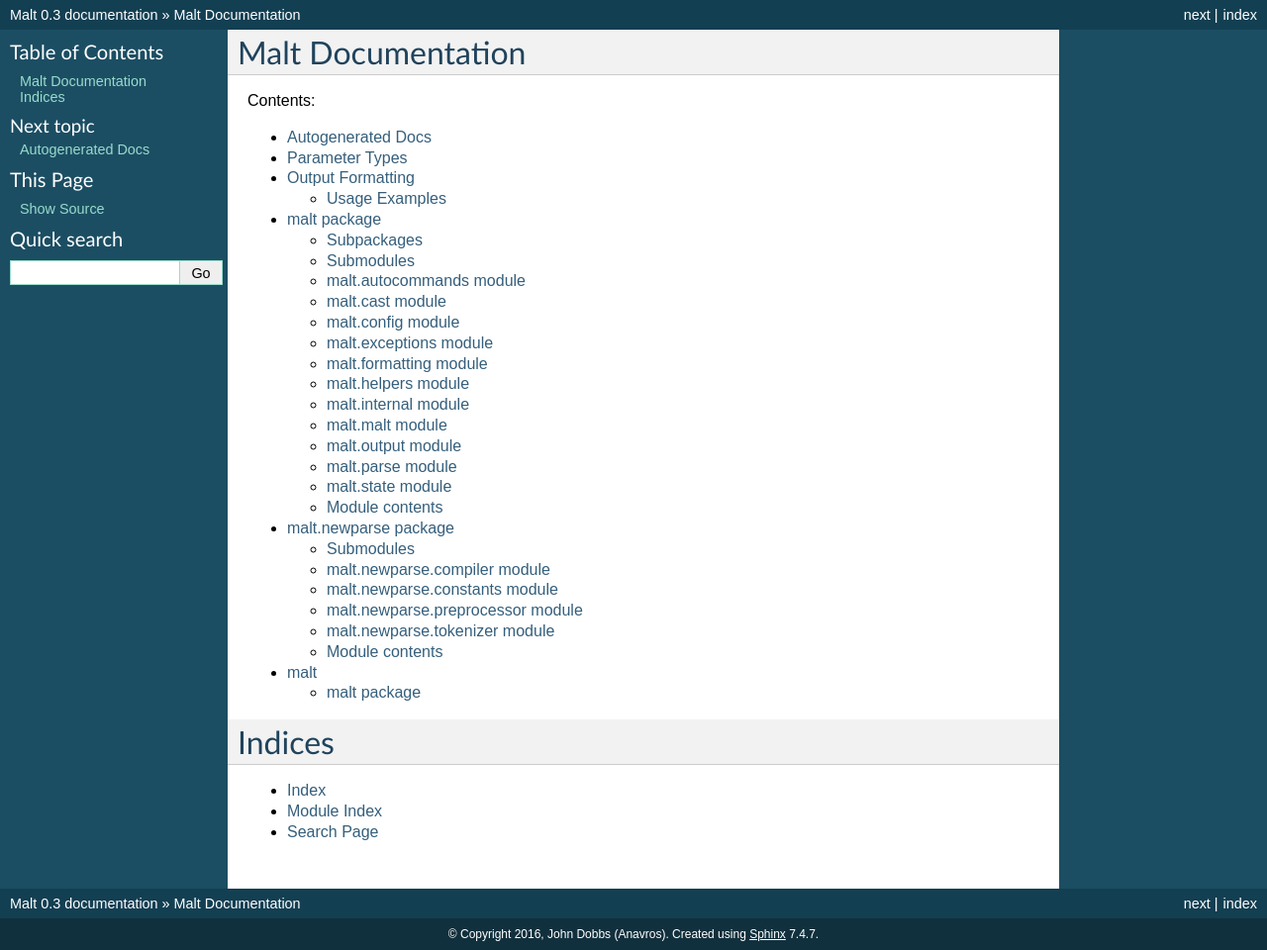
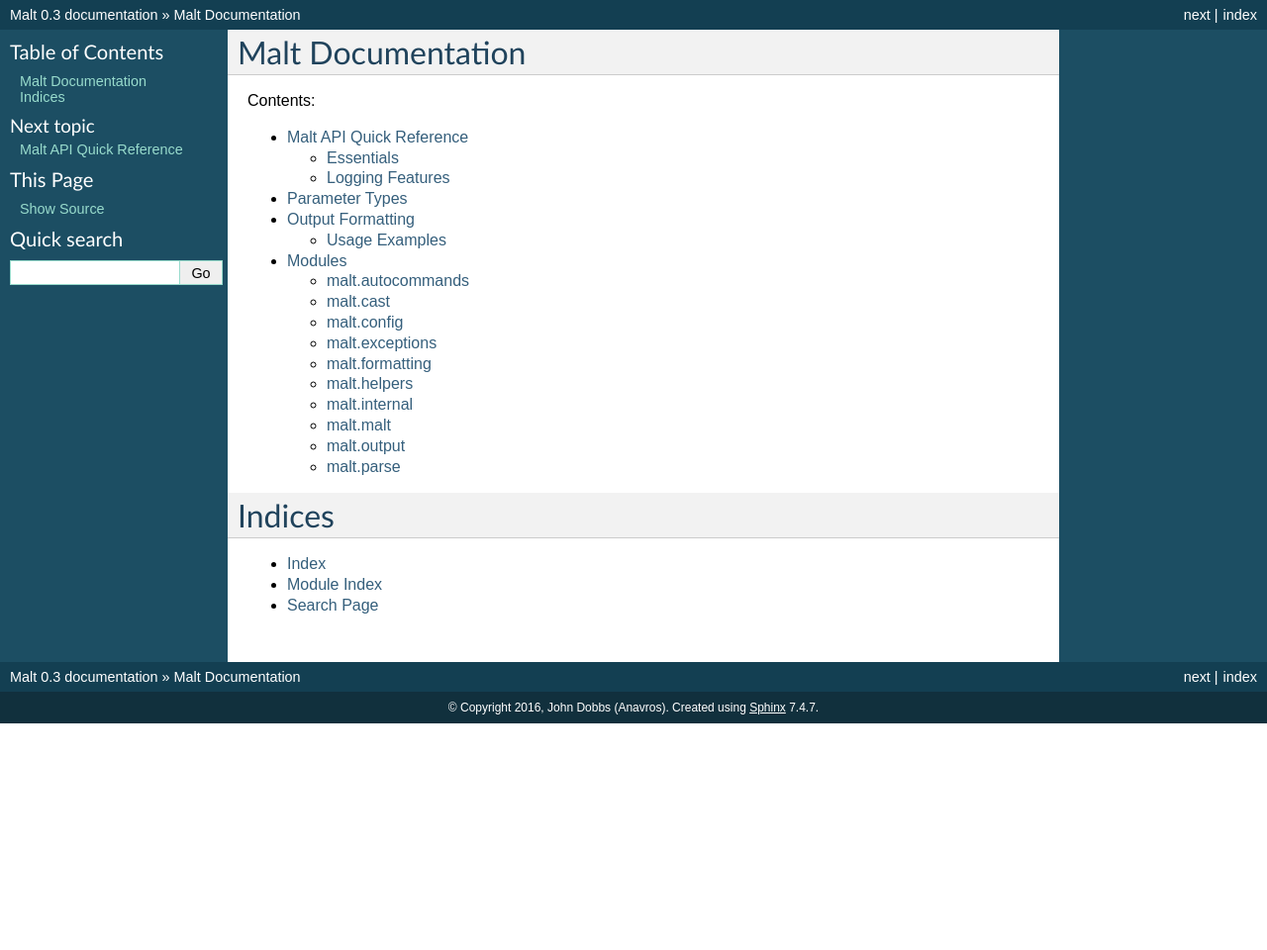
Before and after one commit to Anavros/malt, a Sphinx documentation site: the page built from docs/index.rst, in a window 1280 px wide. Shown: the whole page at 99% size. Built offline with Sphinx 7.4.7, drawn with Linux system fonts in a browser that asks for light colours; after the commit the page ends 900 px from its top, so only the background shows below that.

Commit message:
Cleaned up documentation.

```diff
--- /dev/null
+++ b/docs/api.rst
@@ -0,0 +1,16 @@
+
+Malt API Quick Reference
+========================
+
+Essentials
+----------
+.. automethod:: malt.output.serve
+.. automethod:: malt.output.log
+.. automethod:: malt.malt.offer
+.. automethod:: malt.malt.load
+
+Logging Features
+----------------
+.. automethod:: malt.output.show
+.. automethod:: malt.output.hide
+.. automethod:: malt.output.showing
--- a/docs/conf.py
+++ b/docs/conf.py
@@ -13,7 +13,7 @@
 # All configuration values have a default; values that are commented out
 # serve to show the default.
 
-import sys
+import sys; sys.dont_write_bytecode = True
 import os
 
 # If extensions (or modules to document with autodoc) are in another directory,
@@ -34,6 +34,7 @@
     'sphinx.ext.doctest',
     'sphinx.ext.coverage',
     'sphinx.ext.viewcode',
+    'sphinxcontrib.napoleon',
 ]
 
 # Add any paths that contain templates here, relative to this directory.
--- a/docs/index.rst
+++ b/docs/index.rst
@@ -11,12 +11,10 @@
 .. toctree::
    :maxdepth: 2
 
-   auto
+   api
    type
    formatting
    malt
-   malt.newparse
-   modules
 
 Indices
 =======
--- a/docs/malt.rst
+++ b/docs/malt.rst
@@ -1,109 +1,82 @@
-malt package
-============
 
-Subpackages
------------
+Modules
+=======
 
-.. toctree::
-
-    malt.newparse
-
-Submodules
-----------
-
-malt.autocommands module
-------------------------
+malt.autocommands
+-----------------
 
 .. automodule:: malt.autocommands
     :members:
     :undoc-members:
     :show-inheritance:
 
-malt.cast module
-----------------
+malt.cast
+---------
 
 .. automodule:: malt.cast
     :members:
     :undoc-members:
     :show-inheritance:
 
-malt.config module
-------------------
+malt.config
+-----------
 
 .. automodule:: malt.config
     :members:
     :undoc-members:
     :show-inheritance:
 
-malt.exceptions module
-----------------------
+malt.exceptions
+---------------
 
 .. automodule:: malt.exceptions
     :members:
     :undoc-members:
     :show-inheritance:
 
-malt.formatting module
-----------------------
+malt.formatting
+---------------
 
 .. automodule:: malt.formatting
     :members:
     :undoc-members:
     :show-inheritance:
 
-malt.helpers module
--------------------
+malt.helpers
+------------
 
 .. automodule:: malt.helpers
     :members:
     :undoc-members:
     :show-inheritance:
 
-malt.internal module
---------------------
+malt.internal
+-------------
 
 .. automodule:: malt.internal
     :members:
     :undoc-members:
     :show-inheritance:
 
-malt.malt module
-----------------
+malt.malt
+---------
 
 .. automodule:: malt.malt
     :members:
     :undoc-members:
     :show-inheritance:
 
-malt.output module
-------------------
-
+malt.output
+-----------
 .. automodule:: malt.output
     :members:
     :undoc-members:
     :show-inheritance:
 
-malt.parse module
------------------
+malt.parse
+----------
 
 .. automodule:: malt.parse
     :members:
     :undoc-members:
     :show-inheritance:
-
-malt.state module
------------------
-
-.. automodule:: malt.state
-    :members:
-    :undoc-members:
-    :show-inheritance:
-
-
-Module contents
----------------
-
-.. automodule:: malt
-    :members:
-    :undoc-members:
-    :show-inheritance:
--- a/main.py
+++ b/main.py
@@ -34,6 +34,7 @@
         'list',
         'dict',
         'test',
+        'ip'
     ]
     malt.clear()
     i = 0
@@ -52,6 +53,8 @@
             malt.log("line one: ", end='')
             malt.log("still line one: ", end='\n')
             malt.log("line two")
+        elif response.head == 'ip':
+            malt.serve(malt.load('ip.malt'))
         else:
             malt.handle(response)
 
--- a/todo.txt
+++ b/todo.txt
@@ -12,6 +12,8 @@
 -> Better unit tests.
 -> There should be a built-in help function. e.g. cmd? gives help for cmd.
 -> More fully-featured header.
+-> Allow a log message to have more than one level?
+    * i.e. use LOG to print and also MIRROR to log to file in one call.
 
 Scope (Anti-Features):
 -> Malt definitely doesn't need real-time interaction or threading.
```
Also changed, not shown: logfile.txt (deleted, +0 -29 lines), 4 other files.
